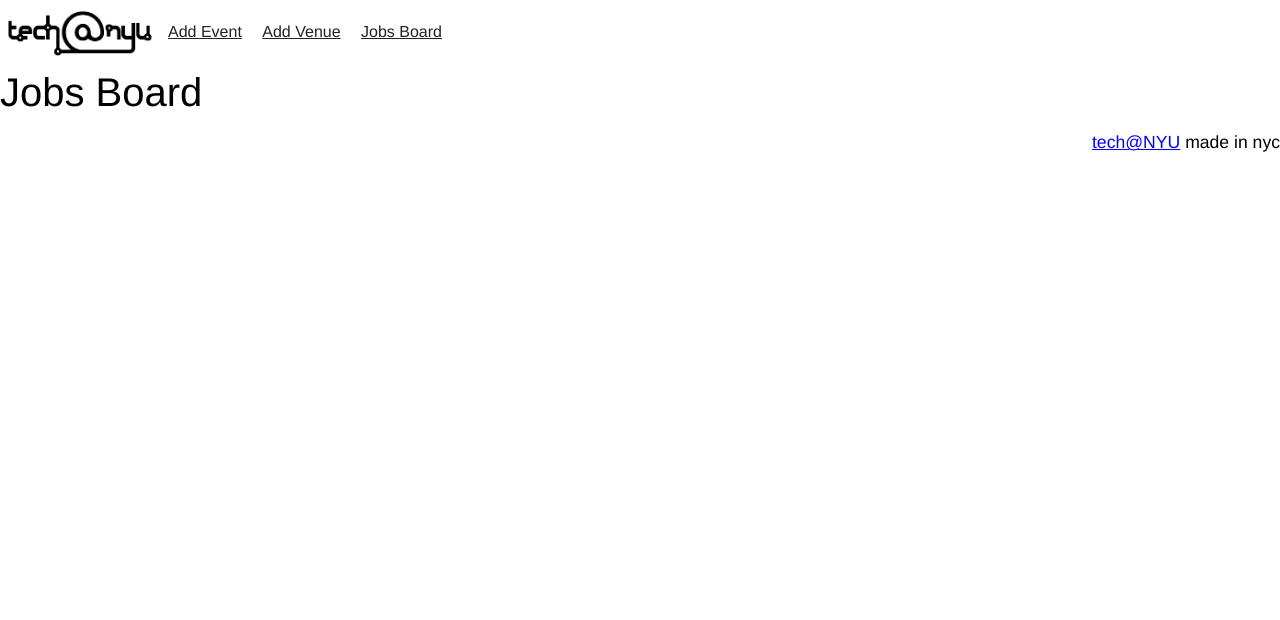
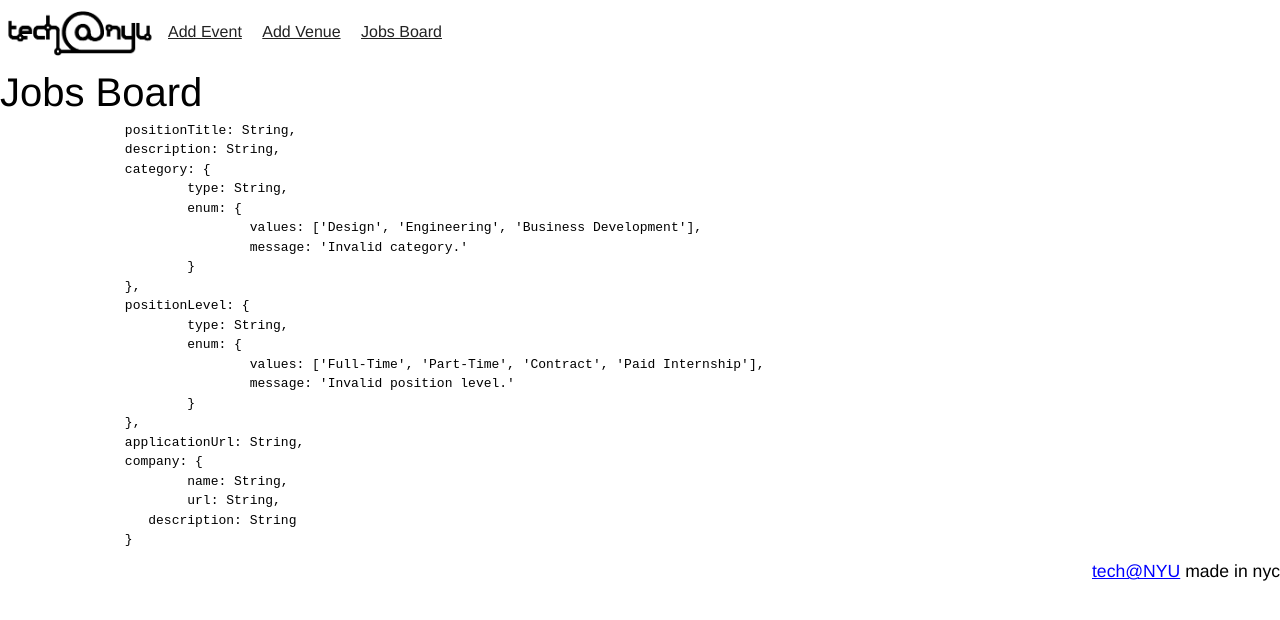
Before and after one commit to TechAtNYU/intranet, a Jekyll site: the page built from _forms/jobs-board.html, in a window 1280 px wide. Shown: the top 620 px of the page. Built offline with Jekyll 4.4.1, drawn with Linux system fonts in a browser that asks for light colours; nearby versions of some CDN libraries; Markdown is read by kramdown in place of the engine named in the settings.

Commit message:
jobs board schema and add angular

```diff
--- a/_forms/jobs-board.html
+++ b/_forms/jobs-board.html
@@ -2,3 +2,28 @@
 layout: default
 title: Jobs Board
 ---
+
+<pre>
+		positionTitle: String,
+		description: String,
+		category: {
+			type: String,
+			enum: {
+				values: ['Design', 'Engineering', 'Business Development'],
+				message: 'Invalid category.'
+			}
+		},
+		positionLevel: {
+			type: String,
+			enum: {
+				values: ['Full-Time', 'Part-Time', 'Contract', 'Paid Internship'],
+				message: 'Invalid position level.'
+			}
+		},
+		applicationUrl: String,
+		company: {
+			name: String,
+			url: String,
+		   description: String
+		}
+</pre>
--- a/_layouts/blank.html
+++ b/_layouts/blank.html
@@ -23,7 +23,7 @@
         </div>
 		<!-- replace these with CDN versions in prod -->
 		<script src="/lib/js/jquery.js"></script>
-		<script src="/lib/js/jquery.fittext.js"></script>
+		<script src="https://ajax.googleapis.com/ajax/libs/angularjs/1.2.19/angular.min.js"></script>
 		<script src="/lib/js/app.js"></script>
     </body>
 </html>
```
Also changed, not shown: index.html (+0 -12 lines).
